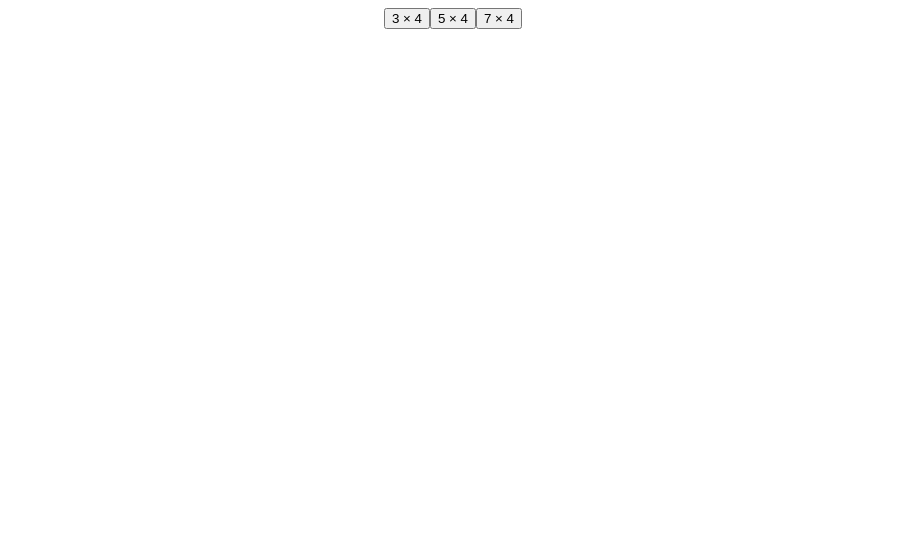
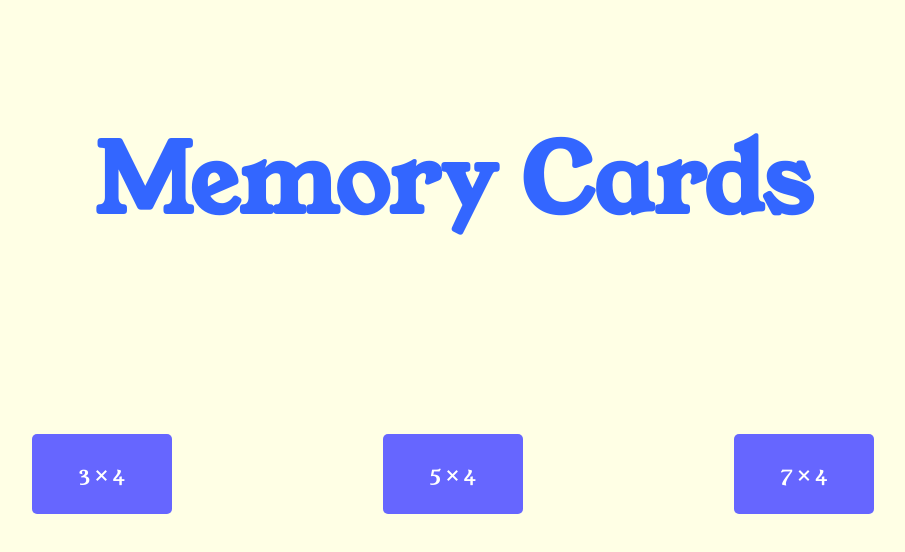
Before and after one commit to v7sn0/Memory-Card-Game, a plain HTML site: page index.html in a window 1280 px wide. Shown: the whole page, without its empty margins (187-1092 px from the left). Drawn offline with Linux system fonts and the light colour scheme.

Commit message:
design index.html - first version

```diff
--- a/index.html
+++ b/index.html
@@ -3,17 +3,19 @@
   <head>
     <meta charset="UTF-8" />
     <meta name="viewport" content="width=device-width, initial-scale=1.0" />
+    <link rel="preconnect" href="https://fonts.googleapis.com" />
+    <link rel="preconnect" href="https://fonts.gstatic.com" crossorigin />
+    <link
+      href="https://fonts.googleapis.com/css2?family=Young+Serif&display=swap"
+      rel="stylesheet"
+    />
     <link rel="stylesheet" href="./styles.css" />
     <script defer src="./script.js"></script>
     <title>Memory Card</title>
   </head>
   <body>
+    <div class="title-container"><h1>Memory Cards</h1></div>
     <div class="home-container">
-      <!-- <button class="select-grid" id="three-by-four-btn">
-        <a href="three-by-four.html">3 × 4</a>
-      </button>
-      <button class="select-grid" id="five-by-four-btn">6 × 6</button>
-      <button class="select-grid" id="seven-by-four-btn">8 × 8</button> -->
       <a href="three-by-four.html"
         ><button class="select-grid" id="three-by-four-btn">3 × 4</button></a
       >
--- a/styles.css
+++ b/styles.css
@@ -1,6 +1,69 @@
-.home-container {
+.young-serif-regular {
+  font-family: "Young Serif", serif;
+  font-weight: 400;
+  font-style: normal;
+}
+
+body {
+  background-color: rgb(255, 255, 229);
+  font-family: "Young Serif";
+}
+
+.title-container {
+  width: 100%;
   display: flex;
   justify-content: center;
+  margin-top: 50px;
+  font-size: 3rem;
+  color: rgb(51, 102, 255);
+}
+
+.home-container {
+  height: 40vh;
+  display: flex;
+  justify-content: space-evenly;
+  align-items: center;
+}
+
+/* .home-container h1 {
+  align-self: flex-start;
+  text-align: center;
+} */
+
+.select-grid {
+  border: none;
+  border-radius: 5px;
+  width: 140px;
+  height: 80px;
+  background-color: rgb(102, 102, 255);
+  color: rgb(255, 255, 255);
+  font-family: "Young Serif";
+  font-size: 1.3rem;
+  position: relative;
+}
+
+/* .select-grid::before {
+  position: absolute;
+  content: "s";
+  left: 0;
+  top: 0;
+  width: 140px;
+  height: 80px;
+  z-index: 0;
+  transition: 1s;
+}
+
+.select-grid:hover::before {
+  background-color: red;
+  width: 140px;
+  height: 80px;
+  z-index: 1;
+  border-radius: 5px;
+} */
+
+.select-grid:hover {
+  cursor: pointer;
+  box-shadow: 5px 5px 20px rgb(55, 53, 65);
 }
 
 .three-by-four-container {
```
Also changed, not shown: five-by-four.html (+1 -0 lines), seven-by-four.html (+1 -0 lines), three-by-four.html (+1 -0 lines).
